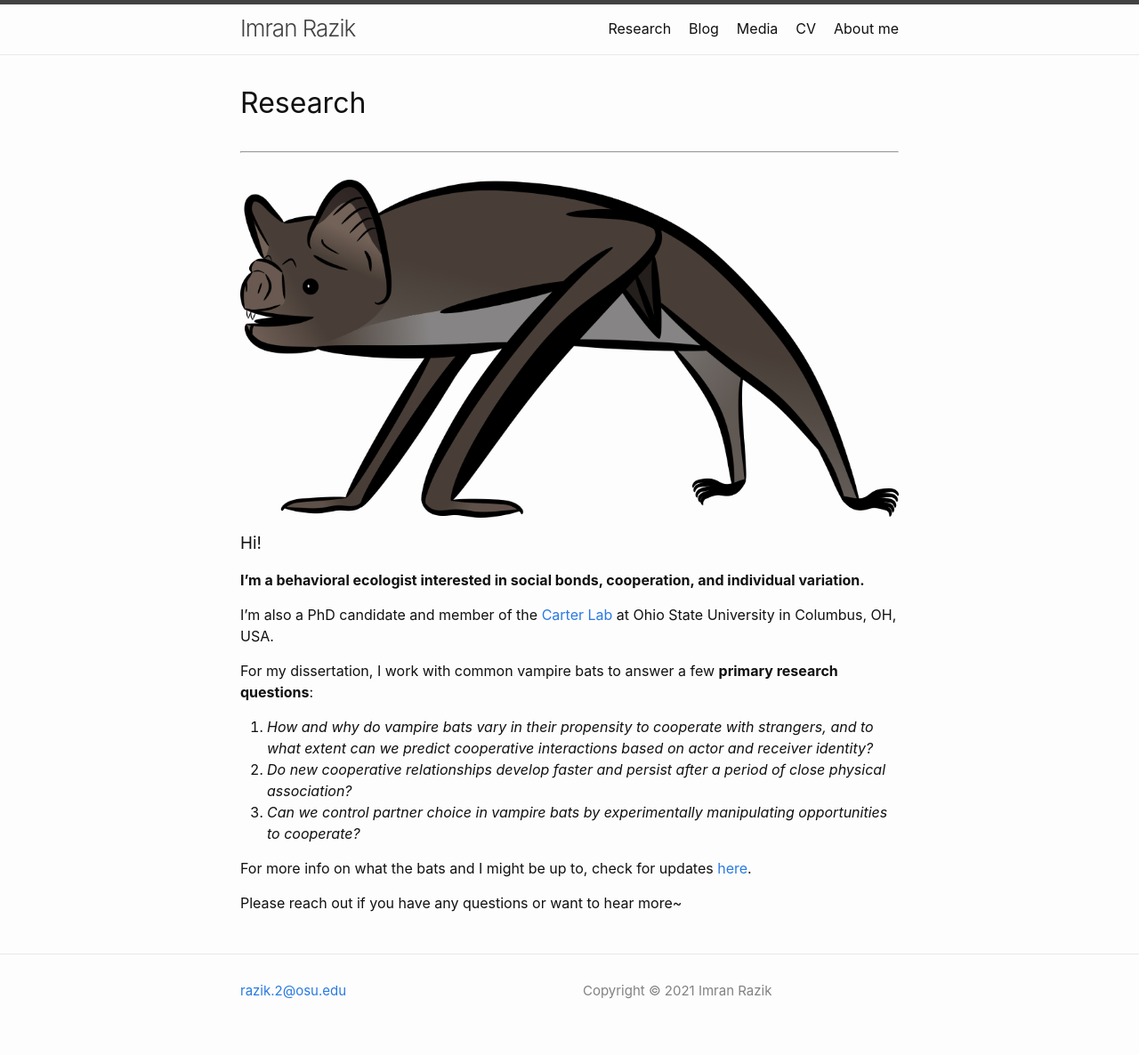
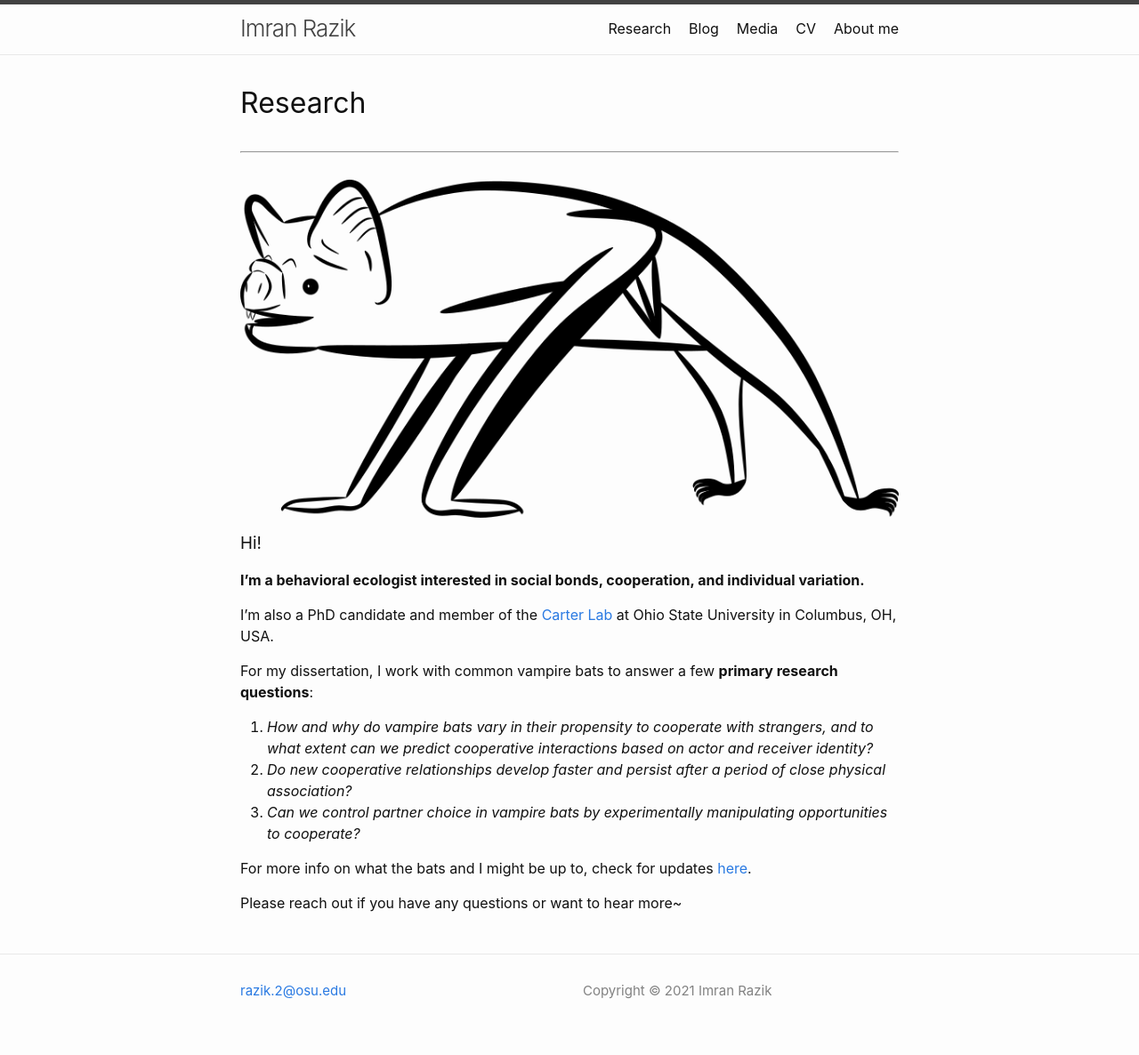
Before and after one commit to imranrazik/imranrazik.github.io, a Jekyll site: the page built from index.md, in a window 1280 px wide. Shown: the whole page at 89% size. Built offline with Jekyll 4.4.1, drawn with Linux system fonts in a browser that asks for light colours; our own code applies the rules of GitHub Pages for plain Markdown files.

Commit message:
Update index.md

```diff
--- a/index.md
+++ b/index.md
@@ -4,7 +4,7 @@ layout: home
 # Research
 ---
 <p align="center">
- <img src="/assets/vampterrestrial_color_flip.png" width="100%">
+ <img src="/assets/vampterrestrial.png" width="100%">
 </p>
 
 ### Hi!
```
